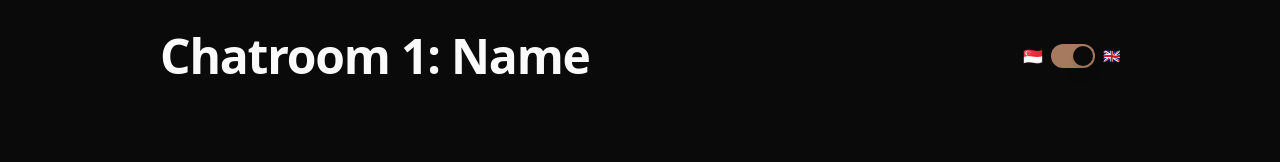
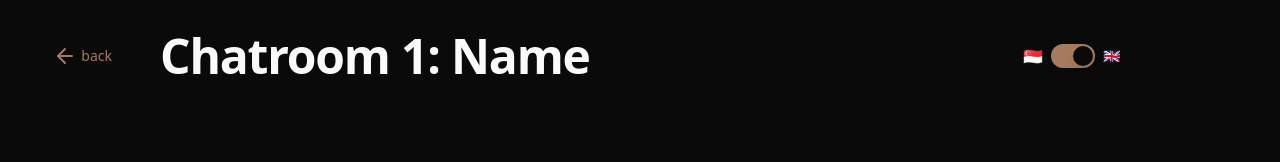
Before and after one commit to yyj-02/chatroom, a React (Vite) app in the folder chatbot-app/: page /rooms/1 in a window 1280 px wide. Shown: the top 162 px of the page. Built offline with nearby package versions, Linux system fonts and the light colour scheme.

Commit message:
Add back to rooms

```diff
--- a/chatbot-app/package.json
+++ b/chatbot-app/package.json
@@ -40,6 +40,8 @@
     "eslint-plugin-react-hooks": "^4.6.0",
     "eslint-plugin-react-refresh": "^0.4.6",
     "postcss": "^8.4.38",
+    "prettier": "^3.2.5",
+    "prettier-plugin-tailwindcss": "^0.5.13",
     "tailwindcss": "^3.4.3",
     "typescript": "^5.2.2",
     "vite": "^5.2.0"
--- a/chatbot-app/src/pages/Chatroom.tsx
+++ b/chatbot-app/src/pages/Chatroom.tsx
@@ -2,7 +2,9 @@ import { Label } from "@/components/ui/label";
 import { Switch } from "@/components/ui/switch";
 import { Chat, Chats } from "@/model/chats";
 import { useState } from "react";
-import { useParams } from "react-router-dom";
+import { Link, useParams } from "react-router-dom";
+import { ArrowLeft } from "lucide-react";
+import { buttonVariants } from "@/components/ui/button";
 
 const Chatroom = () => {
   const { id } = useParams();
@@ -53,7 +55,13 @@ const Chatroom = () => {
 
   return (
     <div>
-      <div className="w-full max-w-5xl p-8 mx-auto h-full">
+      <div className="flex flex-col xl:flex-row xl:items-stretch">
+        <div className="mx-auto flex w-full max-w-5xl items-center pl-3 pt-4 xl:mx-0 xl:w-auto xl:flex-grow xl:basis-28 xl:justify-end xl:p-0">
+          <Link to="/rooms" className={buttonVariants({ variant: "link" })}>
+            <ArrowLeft className="mr-1 inline-block" /> back
+          </Link>
+        </div>
+        <div className="mx-auto w-full max-w-5xl p-8">
           <div className="flex justify-between">
             <h1 className="scroll-m-20 text-4xl font-extrabold tracking-tight lg:text-5xl ">
               Chatroom {id}: Name
@@ -69,6 +77,9 @@ const Chatroom = () => {
             </div>
           </div>
         </div>
+        <div className="hidden flex-shrink flex-grow basis-28 xl:block" />
+      </div>
+      <div className="mx-auto h-full w-full max-w-5xl p-8"></div>
     </div>
   );
 };
```
Also changed, not shown: 2 other files (tests, documents, lock files or other folders). Lines whose indentation alone changed are shown as unchanged.
